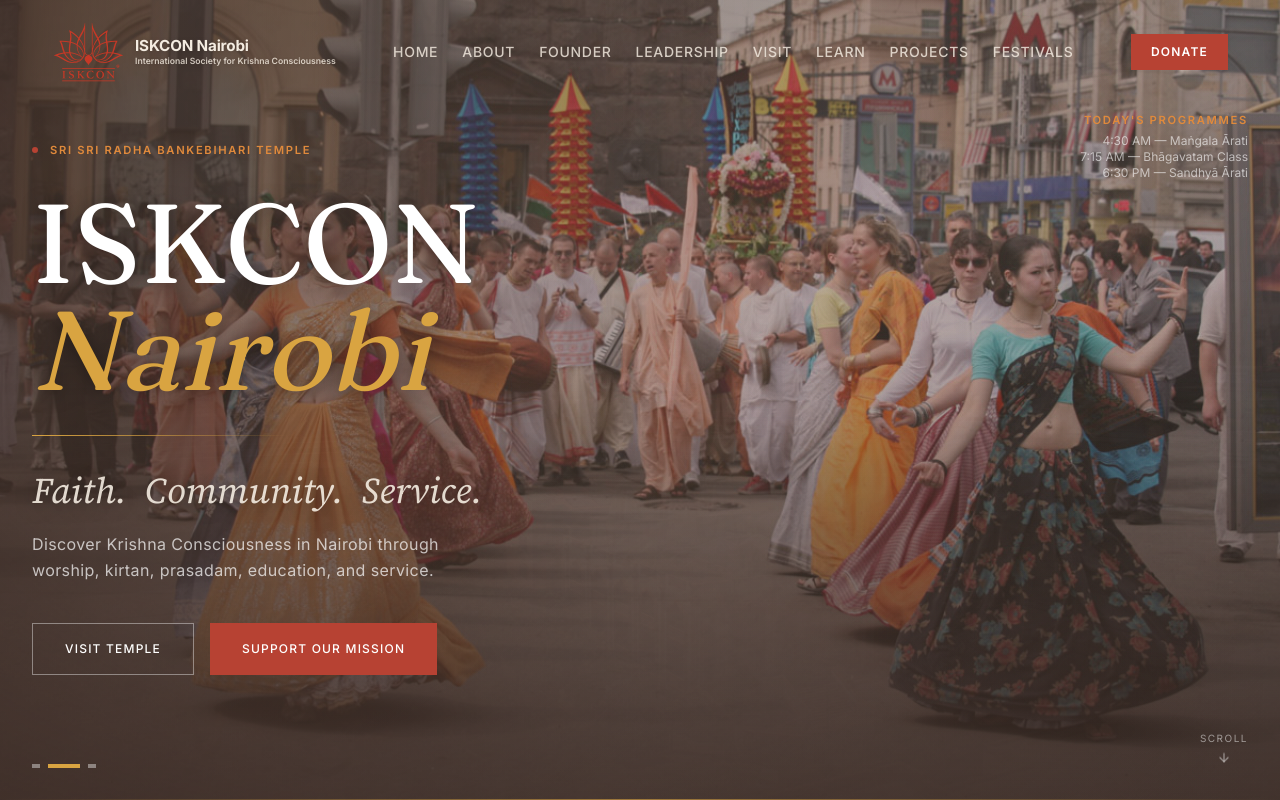
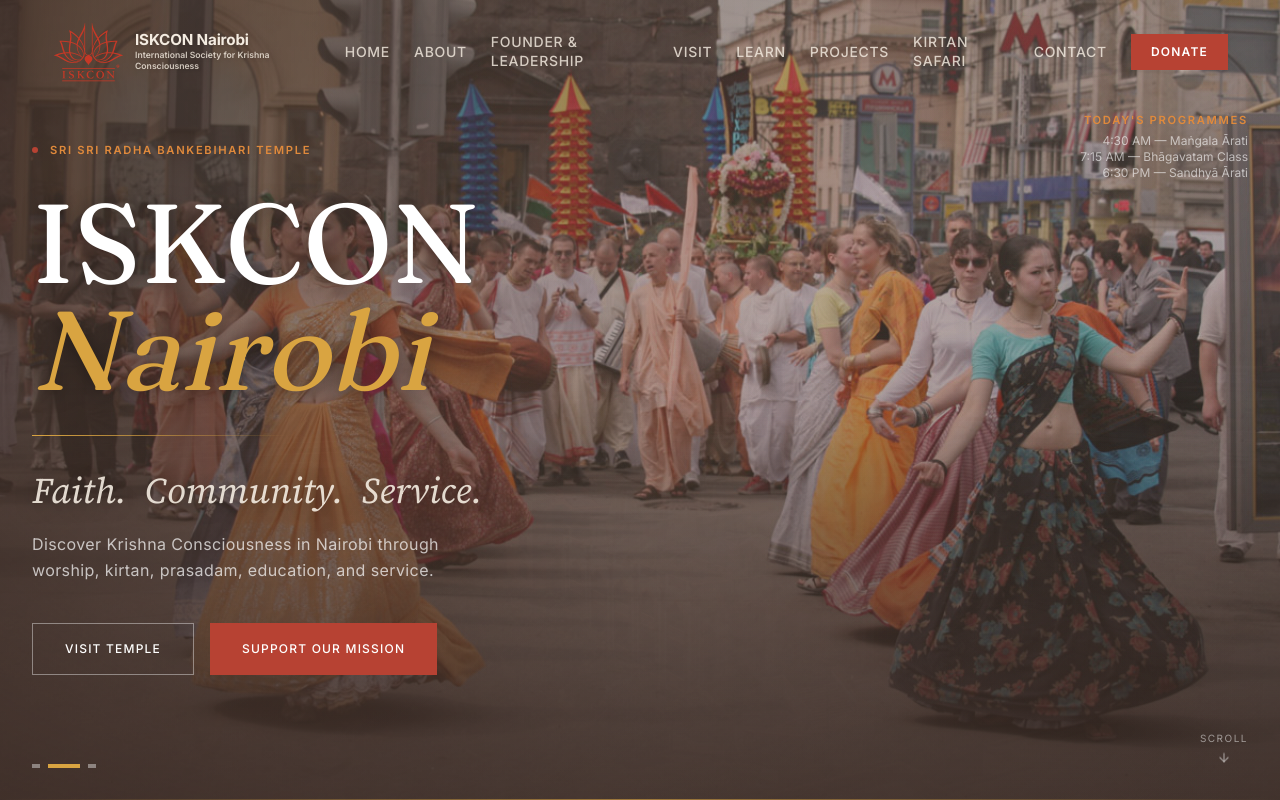
Before and after one commit to mongaremanfredo/iskcon-nairobi, a Next.js app: page / in a window 1280 px wide. Shown: the top 800 px of the page. Built offline with nearby package versions, Linux system fonts and the light colour scheme.

Commit message:
Add Kirtan Safari to primary navigation

```diff
--- a/src/components/layout/Navigation.tsx
+++ b/src/components/layout/Navigation.tsx
@@ -5,12 +5,19 @@ import type { MouseEvent } from "react";
 import Link from "next/link";
 import { usePathname } from "next/navigation";
 import { X, ChevronRight } from "lucide-react";
-import { navigation } from "@/data/site";
 import { cn } from "@/lib/utils";
 import BrandLogo from "@/components/ui/BrandLogo";
 
-const mobileNavLabels = new Set(["Home", "About", "Visit", "Learn", "Projects", "Festivals", "Contact"]);
-const mobileNavigation = navigation.filter((item) => mobileNavLabels.has(item.label));
+const primaryNavigation = [
+  { label: "Home", href: "/" },
+  { label: "About", href: "/about" },
+  { label: "Founder & Leadership", href: "/#guidance-vision" },
+  { label: "Visit", href: "/visit" },
+  { label: "Learn", href: "/learn" },
+  { label: "Projects", href: "/projects" },
+  { label: "Kirtan Safari", href: "/festivals/kirtan-safari" },
+  { label: "Contact", href: "/contact" },
+];
 
 export default function Navigation() {
   const [isOpen, setIsOpen] = useState(false);
@@ -79,7 +86,7 @@ export default function Navigation() {
             </Link>
 
             <div className="hidden xl:flex items-center gap-6">
-              {navigation.slice(0, 8).map((item) => (
+              {primaryNavigation.map((item) => (
                 <Link key={item.href} href={item.href} className="nav-link text-xs tracking-wider uppercase">
                   {item.label}
                 </Link>
@@ -158,7 +165,7 @@ export default function Navigation() {
           </div>
 
           <div className="flex-1 overflow-y-auto py-4">
-            {mobileNavigation.map((item, i) => (
+            {primaryNavigation.map((item, i) => (
               <Link
                 key={item.href}
                 href={item.href}
--- a/src/components/sections/LeadershipSection.tsx
+++ b/src/components/sections/LeadershipSection.tsx
@@ -4,7 +4,7 @@ import { leadership } from "@/data/site";
 
 export default function LeadershipSection() {
   return (
-    <section className="relative overflow-hidden bg-temple-brown py-section text-sand">
+    <section id="guidance-vision" className="relative scroll-mt-24 overflow-hidden bg-temple-brown py-section text-sand">
       <div className="absolute inset-0">
         <img
           src="/images/prabhupada/prabhupada-golden-gate-kirtan.jpg"
```
